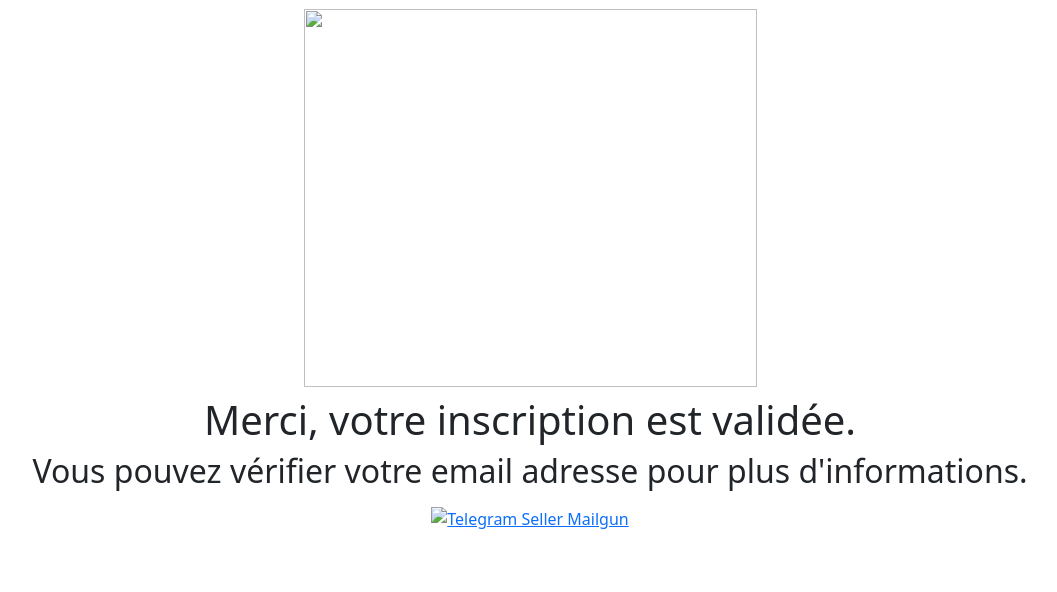
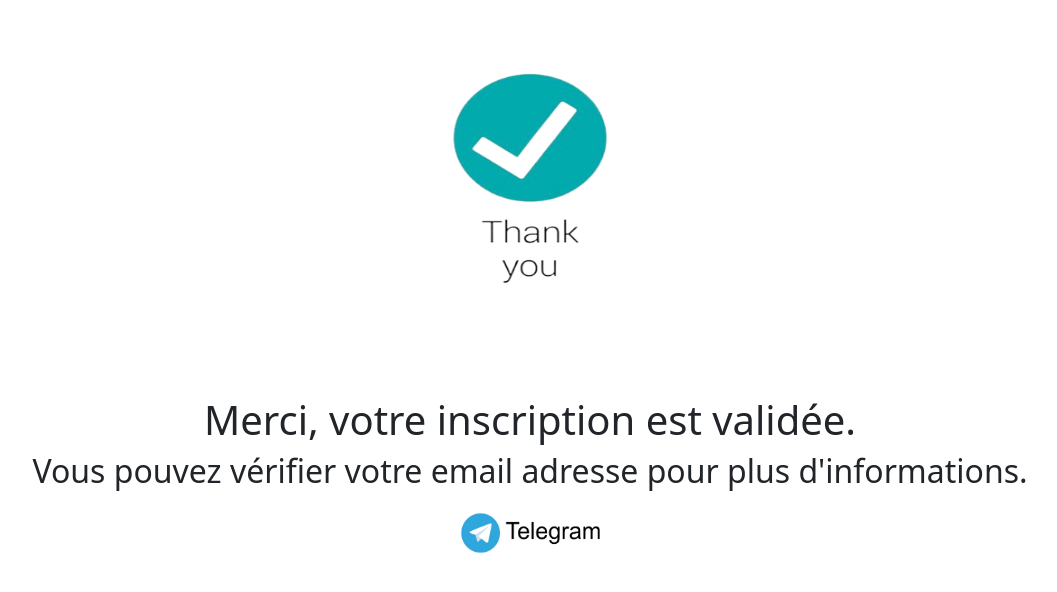
Before and after one commit to chamesayari/chamesayari.github.io, a plain HTML site: page thankyou/index.html in a window 1280 px wide. Shown: the whole page, without its empty margins (110-1167 px from the left). Drawn offline with Linux system fonts and the light colour scheme; files that its build step writes are made by us from their sources; files whose address does not match are found by name.

Commit message:
Update index.html

```diff
--- a/thankyou/index.html
+++ b/thankyou/index.html
@@ -1,4 +1,4 @@
-<!DOCTYPE html><html data-bs-theme="light" lang="en"><head><meta charset="utf-8"><meta name="viewport" content="width=device-width, initial-scale=1.0, shrink-to-fit=no"><title>Thankyou</title><link rel="stylesheet" href="assets/bootstrap/css/bootstrap.min.css"></head><body><div class="container" style="text-align: center;padding-top: 9px;"><div class="row" style="text-align: center;"><div class="col-md-12"><img src="assets/img/thankyou.png" width="453" height="378"></div></div><div class="row" style="text-align: center;padding-top: 9px;"><div class="col-md-12"><h1>Merci, votre inscription est validée.</h1><h2>Vous pouvez vérifier votre email adresse pour plus d'informations.</h2></div></div></div>
+<!DOCTYPE html><html data-bs-theme="light" lang="en"><head><meta charset="utf-8"><meta name="viewport" content="width=device-width, initial-scale=1.0, shrink-to-fit=no"><title>Thankyou</title><link rel="stylesheet" href="assets/bootstrap/css/bootstrap.min.css"></head><body><div class="container" style="text-align: center;padding-top: 9px;"><div class="row" style="text-align: center;"><div class="col-md-12"><img src="../assets/img/thankyou.png" width="453" height="378"></div></div><div class="row" style="text-align: center;padding-top: 9px;"><div class="col-md-12"><h1>Merci, votre inscription est validée.</h1><h2>Vous pouvez vérifier votre email adresse pour plus d'informations.</h2></div></div></div>
 
-    <div class="row" style="text-align: center"><a href="https://t.me/seller_mailgun" target="_blank"><img src="assets/img/telegram-logo.png" width="150px" height="100px" class="img-fluid" loading="lazy" alt="Telegram Seller Mailgun" style="padding-top: 9px;"></a></div>
+    <div class="row" style="text-align: center"><a href="https://t.me/seller_mailgun" target="_blank"><img src="../assets/img/telegram-logo.png" width="150px" height="100px" class="img-fluid" loading="lazy" alt="Telegram Seller Mailgun" style="padding-top: 9px;"></a></div>
     <script src="assets/bootstrap/js/bootstrap.min.js"></script></body></html>
```
